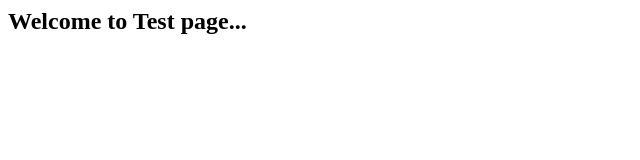
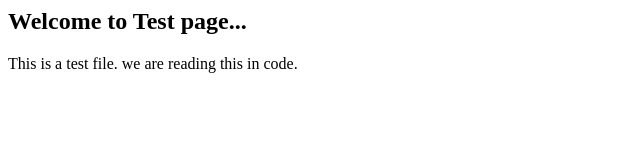
Before and after one commit to SandeepBaranwal/NodeJSAPIs, a website: page start.html in a window 1280 px wide. Shown: the whole page, without its empty margins (0-640 px from the left). Drawn offline with Linux system fonts and the light colour scheme.

Commit message:
html file modified

```diff
--- a/start.html
+++ b/start.html
@@ -4,5 +4,7 @@
     </head>
     <body>
         <H2> Welcome to Test page...</H2>
+
+        <p>This is a test file. we are reading this in code.</p>
     </body>
 </html>
```
